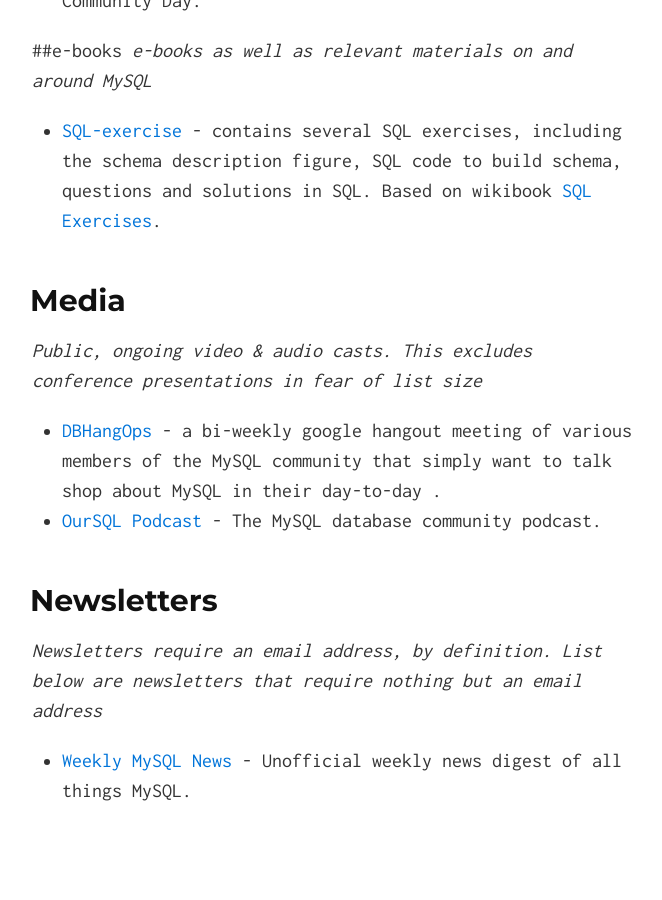
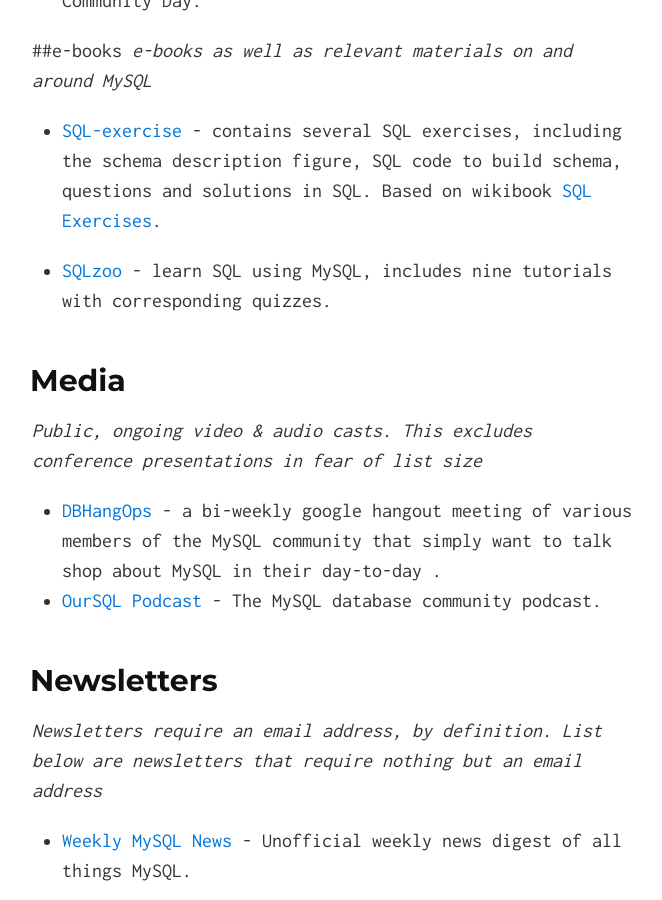
Before and after one commit to shlomi-noach/awesome-mysql, a Jekyll site: the page built from index.md, in a window 1280 px wide and 900 px high, scrolled down 7364 px. Shown: the whole window, without its empty margins (308-970 px from the left). Built offline with Jekyll 4.4.1, drawn with Linux system fonts in a browser that asks for light colours.

Commit message:
Update index.md

```diff
--- a/index.md
+++ b/index.md
@@ -191,6 +191,8 @@
 
 - [SQL-exercise](https://github.com/XD-DENG/SQL-exercise) - contains several SQL exercises, including the schema description figure, SQL code to build schema, questions and solutions in SQL. Based on wikibook [SQL Exercises](https://en.wikibooks.org/wiki/SQL_Exercises).
 
+- [SQLzoo](http://sqlzoo.net) - learn SQL using MySQL, includes nine tutorials with corresponding quizzes.
+
 ## Media
 
 *Public, ongoing video & audio casts. This excludes conference presentations in fear of list size*
```
